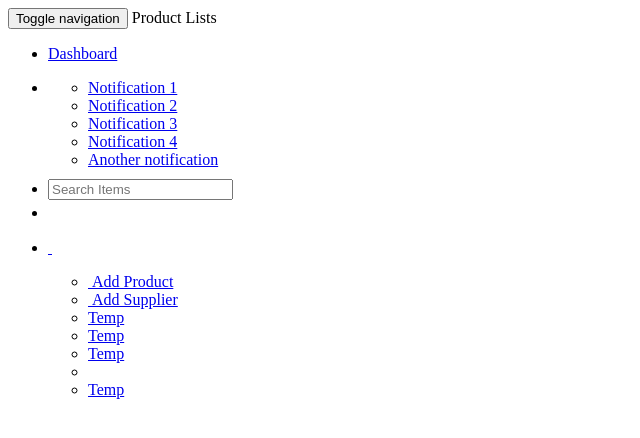
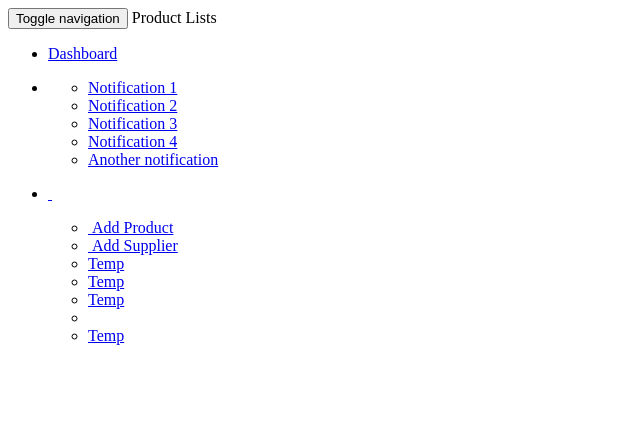
Before and after one commit to Dian-E2B/XYT5, a PHP site: page /z_otherUI/navbar.php in a window 1280 px wide. Shown: the top 438 px of the page, without its empty margins (0-640 px from the left). Run offline with PHP 8.4, Linux system fonts and the light colour scheme.

Commit message:
UPDATED FOR TABLES! NAVBAR AND SEARCH BAR!

```diff
--- a/table.php
+++ b/table.php
@@ -222,7 +222,7 @@ body:not(.modal-open){
 <script>
 
 $('#dataTable').dataTable( {
-  "searching": false
+//  "searching": false
 
 } );
 
--- a/z_otherUI/navbar.php
+++ b/z_otherUI/navbar.php
@@ -33,8 +33,8 @@
                                 </ul>
                             </li>
 
-                            <li>
-                                <form id="searchform" method="POST" action="tablesearch.php" >  <!-- SEARCH INPUT -->
+                            <!-- <li>
+                                <form id="searchform" method="POST" action="tablesearch.php" >
                                   <input  id="myInput" name="thissearch" style="margin-top:10px;" class="form-control result" placeholder="Search Items">
                                 </form>
                             </li>
@@ -43,7 +43,7 @@
 
                                 <i style="border:0px;  font-size: 20px; padding:20px;" class="fa fa-search" aria-hidden="true" ></i>
 
-                            </li>
+                            </li> -->
 
                         </ul>
 
```
Also changed, not shown: supplier_table.php (+8 -6 lines).
